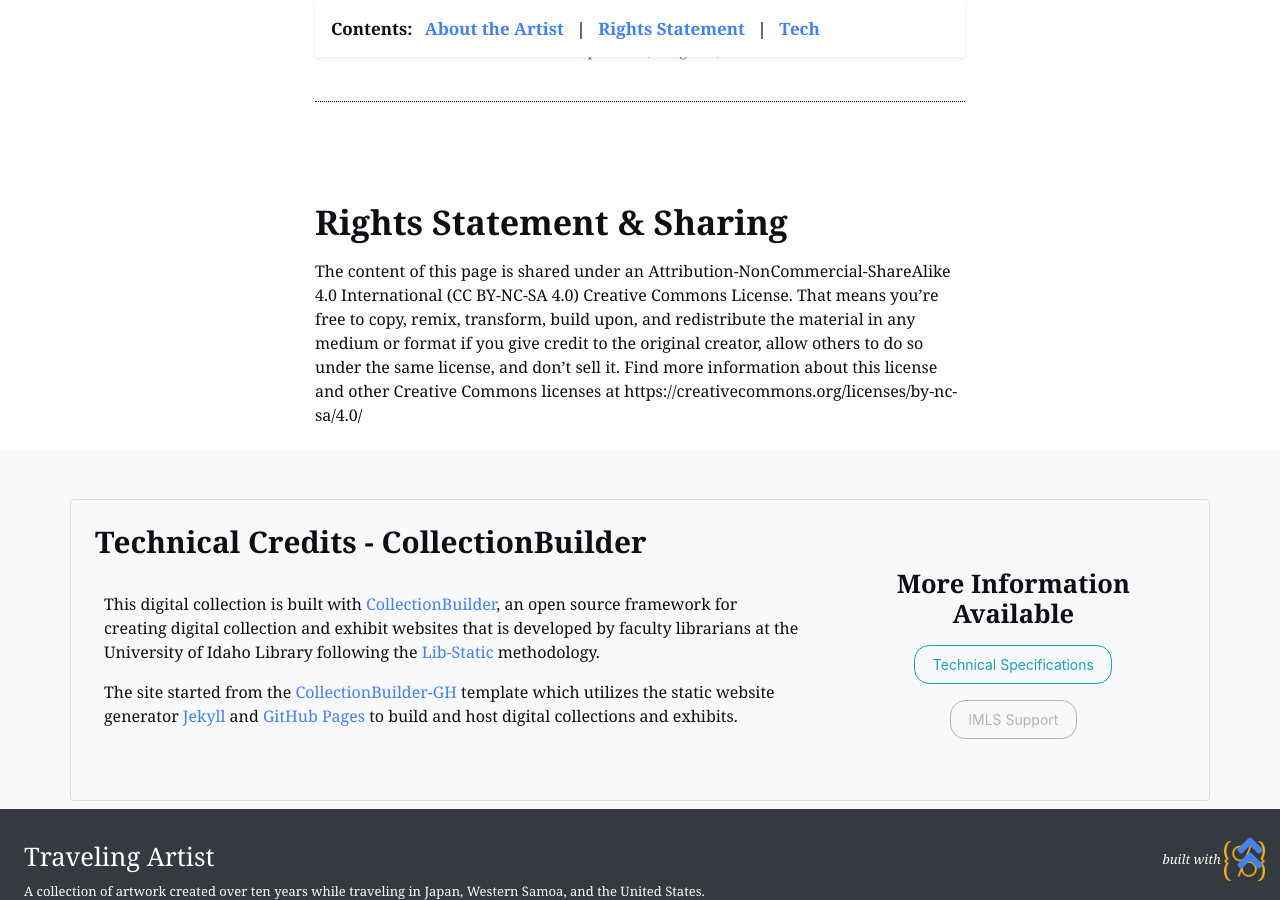
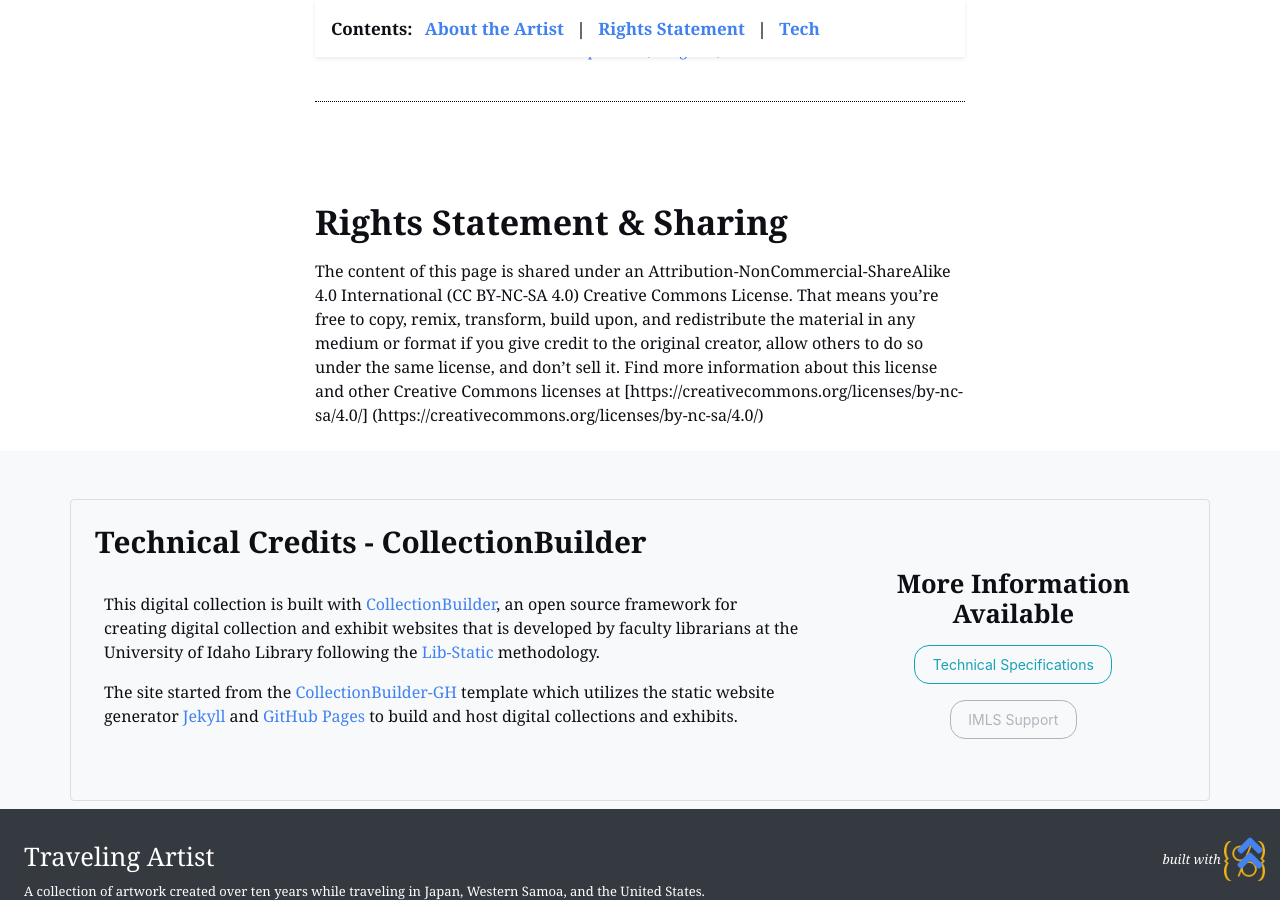
Before and after one commit to afran12/AFrancis-Portfolio, a Jekyll site: the page built from pages/about.md, in a window 1280 px wide and 900 px high, scrolled down 1121 px. Built offline with Jekyll 4.4.1, drawn with Linux system fonts in a browser that asks for light colours; nearby versions of some CDN libraries; some web fonts are replaced; some of the changed lines change nothing that is shown.

Commit message:
Update about.md

```diff
--- a/pages/about.md
+++ b/pages/about.md
@@ -18,4 +18,4 @@
 {% include feature/image.html objectid="pen05" width="25" %}
 
 ## Rights Statement & Sharing
-The content of this page is shared under an Attribution-NonCommercial-ShareAlike 4.0 International (CC BY-NC-SA 4.0) Creative Commons License. That means you're free to copy, remix, transform, build upon, and redistribute the material in any medium or format if you give credit to the original creator, allow others to do so under the same license, and don't sell it. Find more information about this license and other Creative Commons licenses at https://creativecommons.org/licenses/by-nc-sa/4.0/
+The content of this page is shared under an Attribution-NonCommercial-ShareAlike 4.0 International (CC BY-NC-SA 4.0) Creative Commons License. That means you're free to copy, remix, transform, build upon, and redistribute the material in any medium or format if you give credit to the original creator, allow others to do so under the same license, and don't sell it. Find more information about this license and other Creative Commons licenses at [https://creativecommons.org/licenses/by-nc-sa/4.0/] (https://creativecommons.org/licenses/by-nc-sa/4.0/)
```
